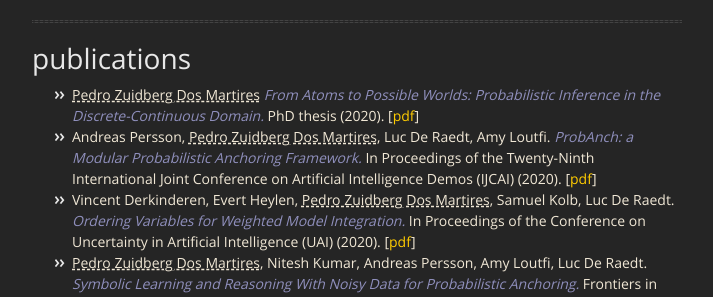
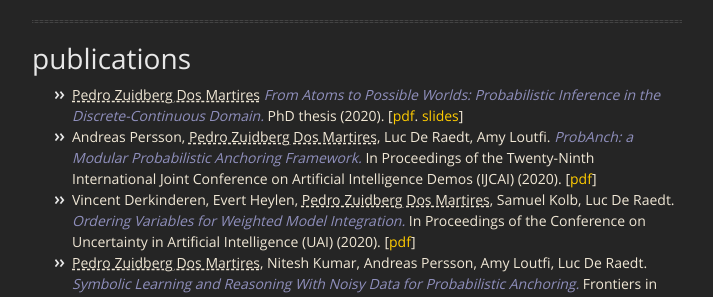
Before and after one commit to pedrozudo/pedrozudo.github.io, a Jekyll site: the page built from index.md, in a window 1280 px wide and 900 px high, scrolled down 533 px. Shown: the part 154-451 px from the top of the window, without its empty margins (283-996 px from the left). Built offline with Jekyll 4.4.1, drawn with Linux system fonts in a browser that asks for light colours.

Commit message:
added thesis slides

```diff
--- a/index.md
+++ b/index.md
@@ -33,7 +33,8 @@ permalink:
    <ul>
       <li>
          <first_author>Pedro Zuidberg Dos Martires</first_author> <paper>From Atoms to Possible Worlds: Probabilistic Inference in the Discrete-Continuous Domain.</paper> PhD thesis (2020).
-         [<a href="docs/20_thesis/thesis_final_online_compressed.pdf" target="_blank">pdf</a>]
+         [<a href="docs/20_thesis/thesis_final_online_compressed.pdf" target="_blank">pdf</a>.
+         <a href="docs/20_thesis/thesis_slides.pdf" target="_blank">slides</a>]
       </li>
       <li>
          Andreas Persson, <first_author>Pedro Zuidberg Dos Martires</first_author>, Luc De Raedt, Amy Loutfi. <paper>ProbAnch: a Modular Probabilistic Anchoring Framework.</paper> In Proceedings of the Twenty-Ninth International Joint Conference on Artificial Intelligence Demos (IJCAI) (2020).
```
Also changed, not shown: 3 other files.
